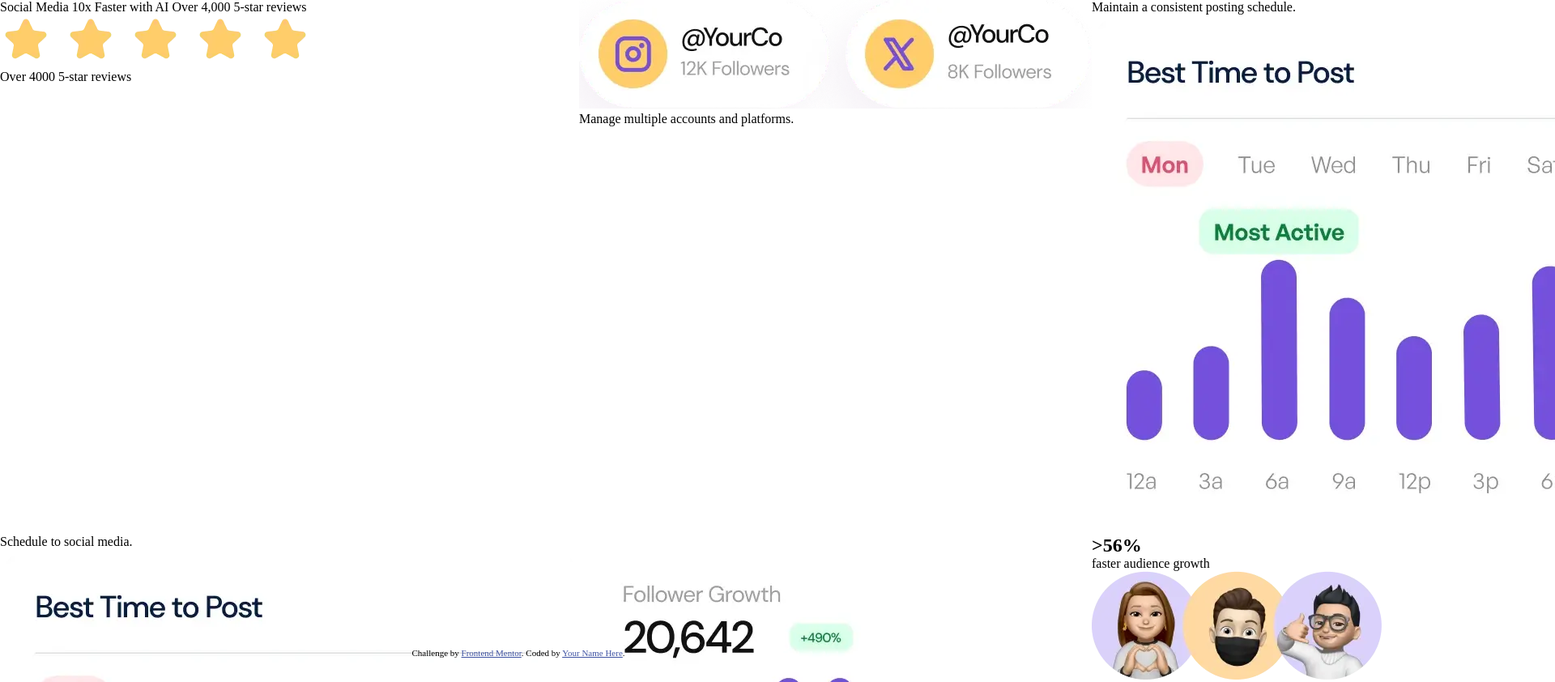
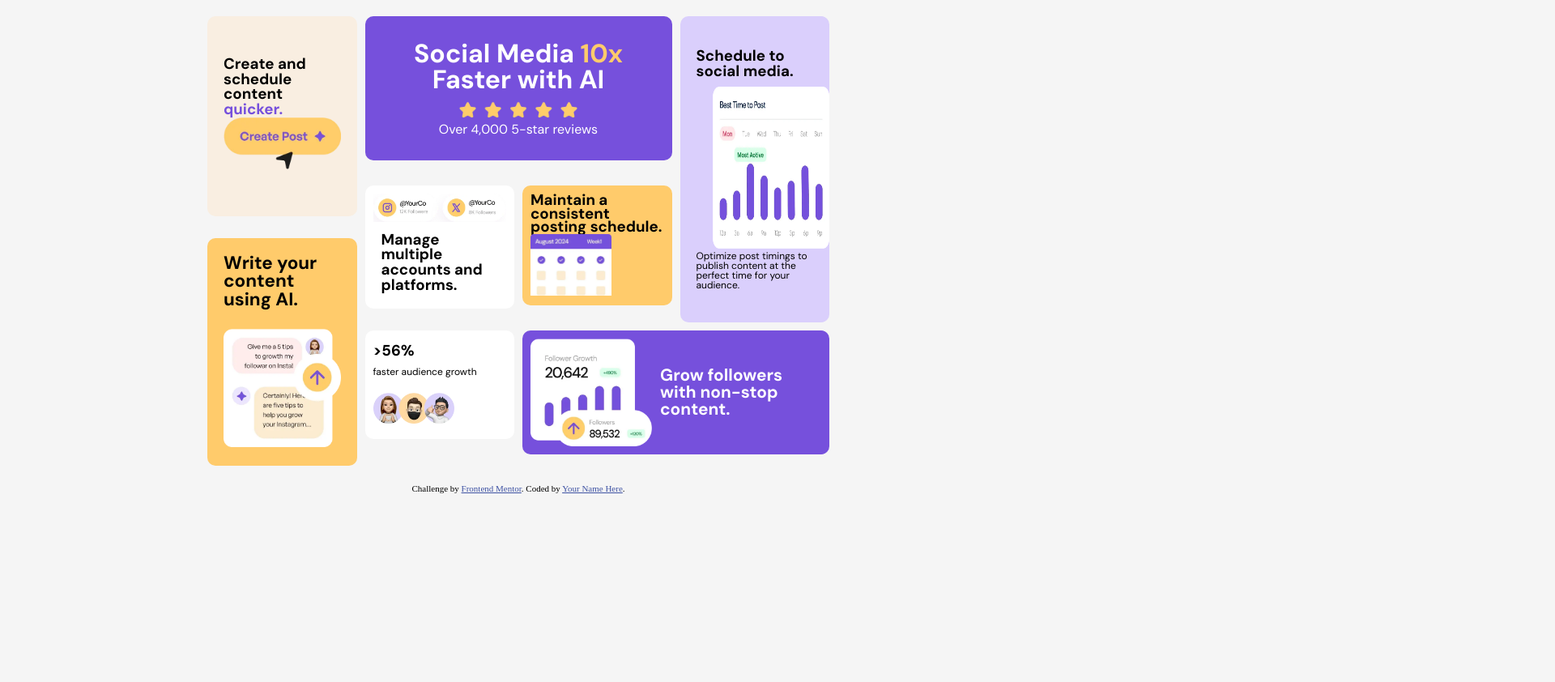
Before and after one commit to Ayomide00712/bento-grid-main, a plain HTML site: page index.html in a window 1280 px wide. Shown: the top 842 px of the page at 81% size, 1920 px wide, since content can reach past the window. After the commit the page ends 800 px from the top, so only its background shows below. Drawn offline with Linux system fonts and the light colour scheme.

Commit message:
adding some styling

```diff
--- a/index.html
+++ b/index.html
@@ -19,41 +19,40 @@
   <main>
     <div class="container">
       <div class="sub-container">
-        <div class="num1">
-          <p>Social Media 10x Faster with AI
-            Over 4,000 5-star reviews</p>
+        <div class="box num1">
+          <h3> Create and schedule content <span>quicker.</span> </h3>
+          <img src="assets/images/illustration-create-post.webp" alt="">
+        </div>
+        <div class="box num2">
+          <h3>Social Media <span>10x</span>  Faster with AI</h3>
             <img src="assets/images/illustration-five-stars.webp" alt="">
-            <p>Over 4000 5-star reviews</p>
+            <p>Over 4,000 5-star reviews</p>
         </div>
-        <div class="num2">
-          <img src="assets/images/illustration-multiple-platforms.webp" alt="">
-          <p>Manage multiple accounts and platforms.</p>
-        </div>
-        <div class="num3">
-          <p>Maintain a consistent posting schedule.</p>
-          <img src="assets/images/illustration-schedule-posts.webp" alt="">
-        </div>
-        <div class="num3">
-          <p>Schedule to social media.</p>
+        <div class="box num3">
+          <h3>Schedule to social media.</h3>
           <img src="assets/images/illustration-schedule-posts.webp" alt="">
           <p>Optimize post timings to publish content at the perfect time for your audience.</p>
         </div>
-        <div class="num4">
-          <img src="assets/images/illustration-grow-followers.webp" alt="">
-          <p>Grow followers with non-stop content.</p>
+        <div class="box num4">
+          <h3>Write your content using AI.</h3>
+          <img src="assets/images/illustration-ai-content.webp" alt="">
         </div>
-        <div class="num5">
-          <h2>  >56%</h2>
+        <div class="box num5">
+          <img src="assets/images/illustration-multiple-platforms.webp" alt="">
+          <h3>Manage multiple accounts and platforms.</h3>
+        </div>
+        <div class="box num6">
+          <h3>Maintain a consistent posting schedule.</h3>
+          <img src="assets/images/illustration-consistent-schedule.webp" alt="">
+        </div>
+        <div class="box num7">
+          <h3>  >56%</h3>
           <p>faster audience growth</p>
           <img src="assets/images/illustration-audience-growth.webp" alt="">
         </div>
-        <div class="num6">
-          <p> Create and schedule content quicker.</p>
-          <img src="assets/images/illustration-create-post.webp" alt="">
-        </div>
-        <div class="num7">
-          <p>Write your content using AI.</p>
-          <img src="assets/images/illustration-ai-content.webp" alt="">
+        <div class="box num8">
+          <img src="assets/images/illustration-grow-followers.webp" alt="">
+          <h3>Grow followers with non-stop content.</h3>
         </div>
       </div>
     </div>
--- a/style.css
+++ b/style.css
@@ -1,17 +1,165 @@
+@import url('https://fonts.googleapis.com/css2?family=Barlow:ital,wght@0,100;0,200;0,300;0,400;0,500;0,600;0,700;0,800;0,900;1,100;1,200;1,300;1,400;1,500;1,600;1,700;1,800;1,900&family=DM+Sans:ital,opsz,wght@0,9..40,100..1000;1,9..40,100..1000&family=Fraunces:ital,opsz,wght@0,9..144,100..900;1,9..144,100..900&family=Geist:wght@100..900&family=Inter:ital,opsz,wght@0,14..32,100..900;1,14..32,100..900&family=Montserrat:ital,wght@0,100..900;1,100..900&family=Outfit:wght@100..900&family=Overpass:ital,wght@0,100..900;1,100..900&family=Pacifico&family=Roboto:ital,wght@0,100;0,300;0,400;0,500;0,700;0,900;1,100;1,300;1,400;1,500;1,700;1,900&family=Young+Serif&display=swap');
+
+
 *{
     padding: 0;
     margin: 0;
     box-sizing: border-box;
 }
+:root{
+    --light-purple: hsl(254, 88%, 90%);
+    --dark-purple:  hsl(256, 67%, 59%);
+    --light-yellow: hsl(31, 66%, 93%);
+    --dark-yellow: hsl(39, 100%, 71%);
+    --white: hsl(0, 0%, 100%);
+    --black: hsl(0, 0%, 7%);
+}
+body{
+    background-color: whitesmoke;
+}
 .container{
-    width: 100%;
-    height: 100vh;
+    width: 60%;
+    margin: 20px auto;
+    gap:10px;
+    font-family: "DM Sans", sans-serif;
+    height: 100vhx;
 }
 .sub-container{
-    /* width: 90%; */
+    display: flex;
+    align-items: start;
+    justify-content: center;
     display: grid;
-    grid-template-columns: repeat(3, 1fr);
+    grid-template-columns: repeat(4, 1fr);
+    grid-auto-rows: auto;
+    gap: 10px;
+    line-height: 1;
+
 }
-/* .num1{
-    width: 50px;
-} */
+.box{
+    flex-basis: 15%;
+    border-radius: 10px;
+}
+.box img{
+    width: 100%;
+}
+.num1{
+    font-size: 16px;
+    background: var(--light-yellow);
+    padding: 50px 20px;
+}
+.num1 h3 span{
+    color: var(--dark-purple);
+}
+.num1 img{
+    width: 100%;
+}
+
+.num2{
+    grid-row: span 1;
+    grid-column: span 2;
+    background: var(--dark-purple);
+    padding: 30px 20px;
+    text-align: center;
+}
+.num2 h3 {
+    font-size: 2rem;
+    color: var(--white);
+    margin-bottom: 10px;
+}
+.num2 h3 span{
+    color: var(--dark-yellow);
+}
+.num2 img{
+    width: 150px;
+}
+.num2 p{
+    color: var(--white);
+    font-size: 16px;
+}
+.num3{
+    grid-column: span 1;
+    grid-row: span 2;
+    background: var(--light-purple);
+    padding: 40px 20px;
+    line-height: 1;
+}
+.num3 h3{
+    font: 18px;
+    margin-bottom: 10px;
+}
+.num3 img{
+    position: relative;
+    right: -20px;
+    height: 200px;
+}
+.num3 p{
+    font-size: 12px;
+}
+.num4{
+    grid-column: span 1;
+    grid-row: span 2;
+    background: var(--dark-yellow);
+    padding: 20px;
+}
+.num4 h3{
+    font-size: 1.4rem;
+    margin-bottom: 25px;
+}
+
+.num5{
+    grid-column: span 1;
+    grid-row:span 1;
+    background: var(--white);
+    padding: 10px;
+    margin-top: -65px;
+}
+.num5 h3{
+    padding: 10px;
+}
+.num6{
+    grid-column: span 1;
+    grid-row: span 1;
+    font-size: 16px;
+    background: var(--dark-yellow);
+   padding:   10px;
+   margin-top: -65px;
+   line-height: .9;
+}
+.num6 img{
+    width: 100px;
+}
+.num7{
+    grid-column: span 1;
+    grid-row: span 1;
+    background-color: var(--white);
+    padding:16px 10px;
+}
+.num7 h3{
+    margin-bottom: 10px;
+}
+.num7 p {
+    font-size: 12px;
+    margin-bottom: 20px;
+}
+.num7 img{
+    width: 100px;
+}
+.num8{
+    grid-column: span 2;
+    grid-row: span 1;
+    background: var(--dark-purple);
+    display: flex;
+    align-items: center;
+
+    padding: 10px;
+}
+.num8 h3{
+    font-size: 1.3rem;
+    color: var(--white);
+}
+.num8 img{
+    /* width: 100%; */
+    width: 150px;
+    margin-right: 10px;
+    font-weight: 200;
+}
```
Also changed, not shown: 1 other file.
